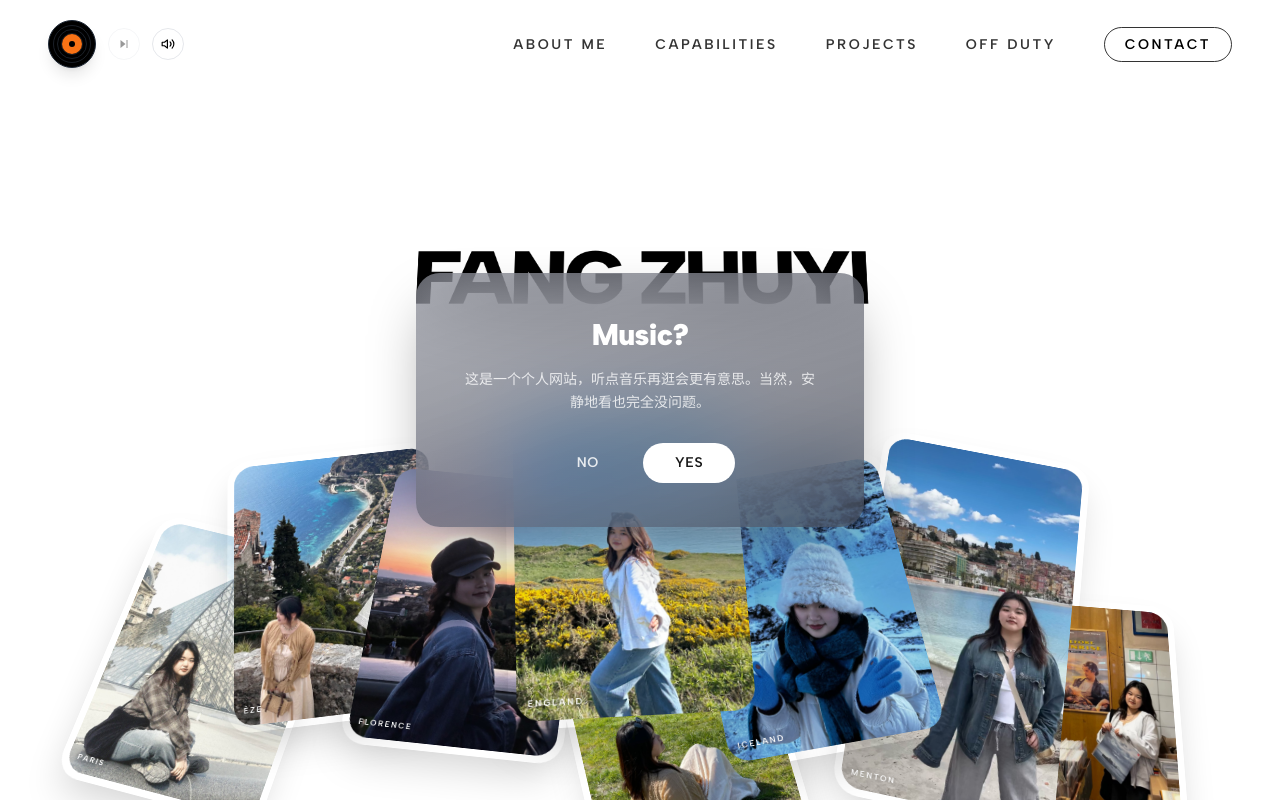
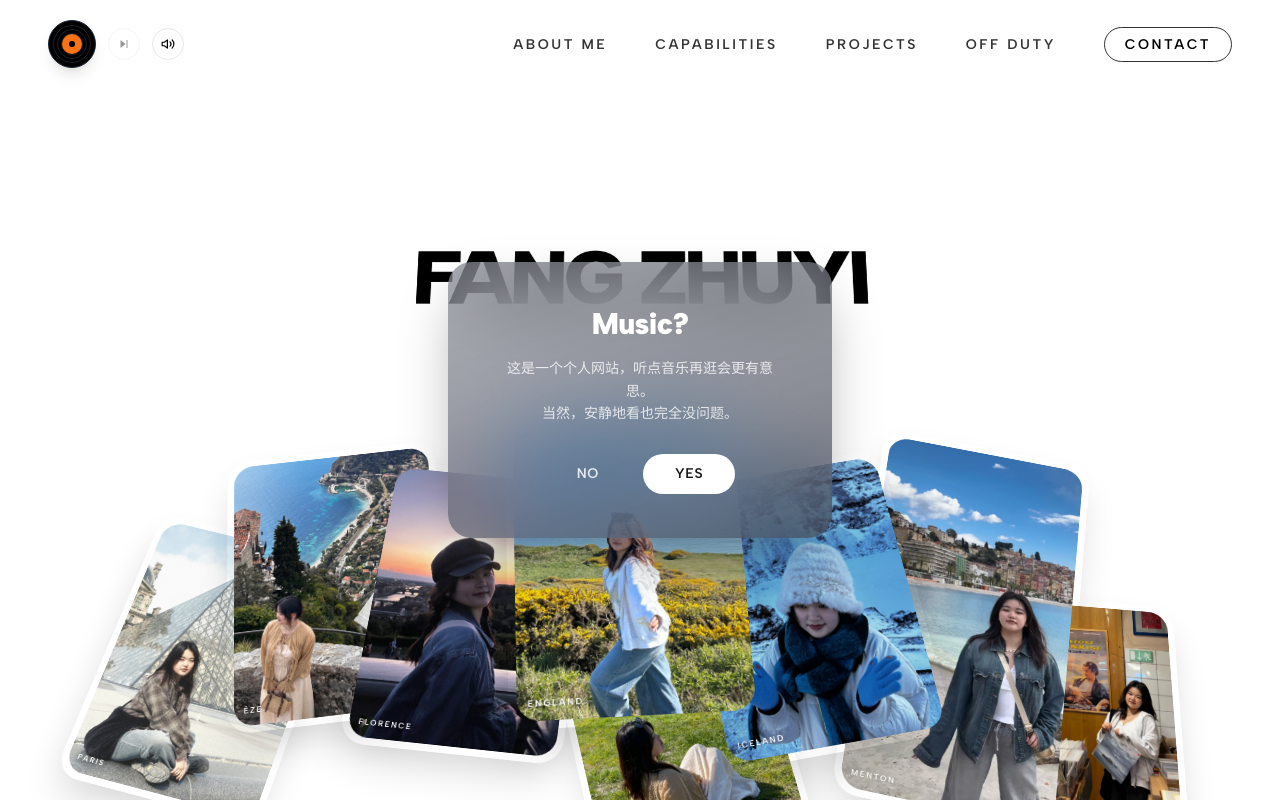
Before and after one commit to eviefang/portfolio, a React (Vite) app: page / in a window 1280 px wide. Shown: the top 800 px of the page. Built offline with nearby package versions, Linux system fonts and the light colour scheme.

Commit message:
MusicModal 还原宽度，靠 <br> 强制「当然」起新行

```diff
--- a/src/components/MusicModal.tsx
+++ b/src/components/MusicModal.tsx
@@ -20,7 +20,7 @@ export default function MusicModal({ onConfirm, onDecline }: Props) {
         animate={{ scale: 1, y: 0 }}
         exit={{ scale: 0.95, y: 10 }}
         transition={{ type: 'spring', stiffness: 180, damping: 22 }}
-        className="rounded-3xl px-10 py-10 md:px-12 md:py-11 max-w-md w-full backdrop-blur-2xl backdrop-saturate-150 shadow-[0_25px_60px_-15px_rgba(0,0,0,0.4)]"
+        className="rounded-3xl px-10 py-10 md:px-12 md:py-11 max-w-sm w-full backdrop-blur-2xl backdrop-saturate-150 shadow-[0_25px_60px_-15px_rgba(0,0,0,0.4)]"
         style={{
           background:
             'linear-gradient(160deg, rgba(130,133,145,0.62), rgba(65,68,80,0.72))',
@@ -30,7 +30,7 @@ export default function MusicModal({ onConfirm, onDecline }: Props) {
           Music?
         </h3>
         <p className="text-center text-white/80 text-[14px] leading-relaxed mb-7">
-          这是一个个人网站，听点音乐再逛会更有意思。当然，安静地看也完全没问题。
+          这是一个个人网站，听点音乐再逛会更有意思。<br />当然，安静地看也完全没问题。
         </p>
         <div className="flex gap-3 justify-center">
           <button
```
